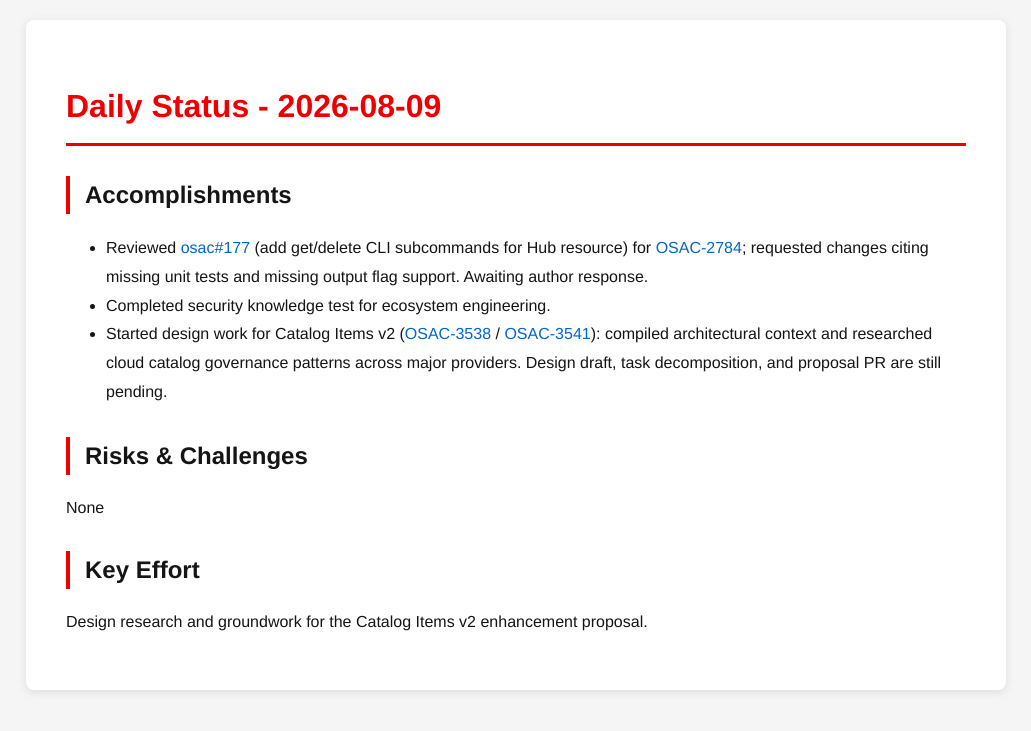
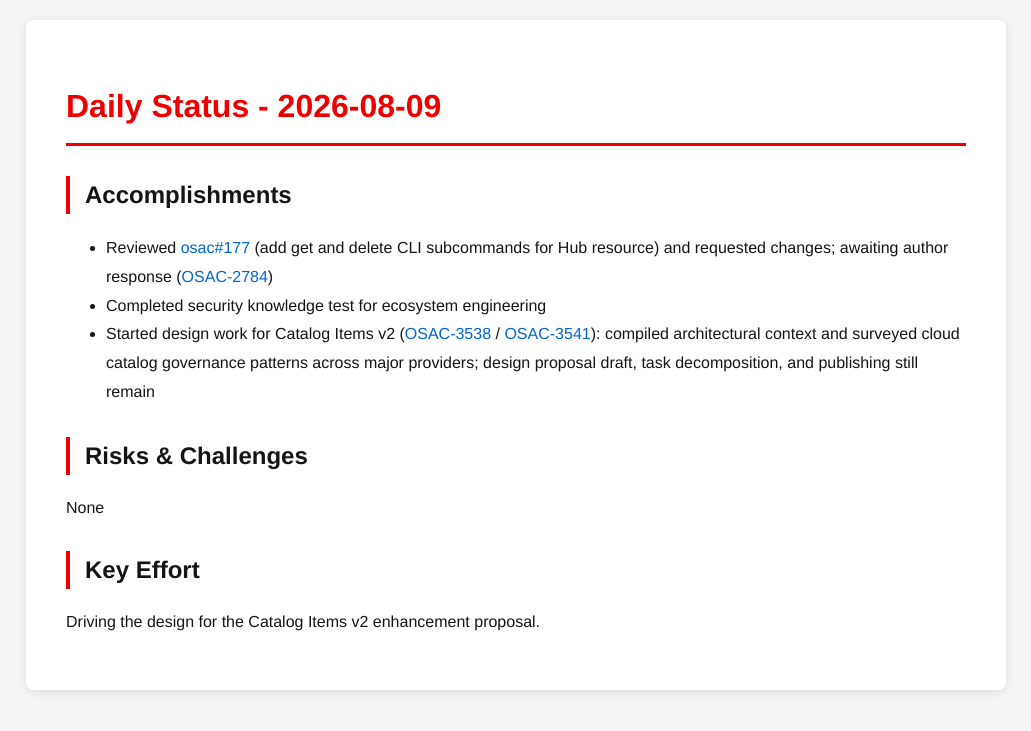
Before and after one commit to tzvatot/daily-status, a Jekyll site: the page built from 2026-08-09.md, in a window 1280 px wide. Shown: the top 731 px of the page, without its empty margins (124-1155 px from the left). Built offline with Jekyll 4.4.1, drawn with Linux system fonts in a browser that asks for light colours.

Commit message:
Daily status update - 2026-08-09

```diff
--- a/2026-08-09.md
+++ b/2026-08-09.md
@@ -7,12 +7,12 @@
 # Daily Status - 2026-08-09
 
 ## Accomplishments
-- Reviewed [osac#177](https://github.com/osac-project/osac/pull/177) (add get/delete CLI subcommands for Hub resource) for [OSAC-2784](https://redhat.atlassian.net/browse/OSAC-2784); requested changes citing missing unit tests and missing output flag support. Awaiting author response.
-- Completed security knowledge test for ecosystem engineering.
-- Started design work for Catalog Items v2 ([OSAC-3538](https://redhat.atlassian.net/browse/OSAC-3538) / [OSAC-3541](https://redhat.atlassian.net/browse/OSAC-3541)): compiled architectural context and researched cloud catalog governance patterns across major providers. Design draft, task decomposition, and proposal PR are still pending.
+- Reviewed [osac#177](https://github.com/osac-project/osac/pull/177) (add get and delete CLI subcommands for Hub resource) and requested changes; awaiting author response ([OSAC-2784](https://redhat.atlassian.net/browse/OSAC-2784))
+- Completed security knowledge test for ecosystem engineering
+- Started design work for Catalog Items v2 ([OSAC-3538](https://redhat.atlassian.net/browse/OSAC-3538) / [OSAC-3541](https://redhat.atlassian.net/browse/OSAC-3541)): compiled architectural context and surveyed cloud catalog governance patterns across major providers; design proposal draft, task decomposition, and publishing still remain
 
 ## Risks & Challenges
 None
 
 ## Key Effort
-Design research and groundwork for the Catalog Items v2 enhancement proposal.
+Driving the design for the Catalog Items v2 enhancement proposal.
```
